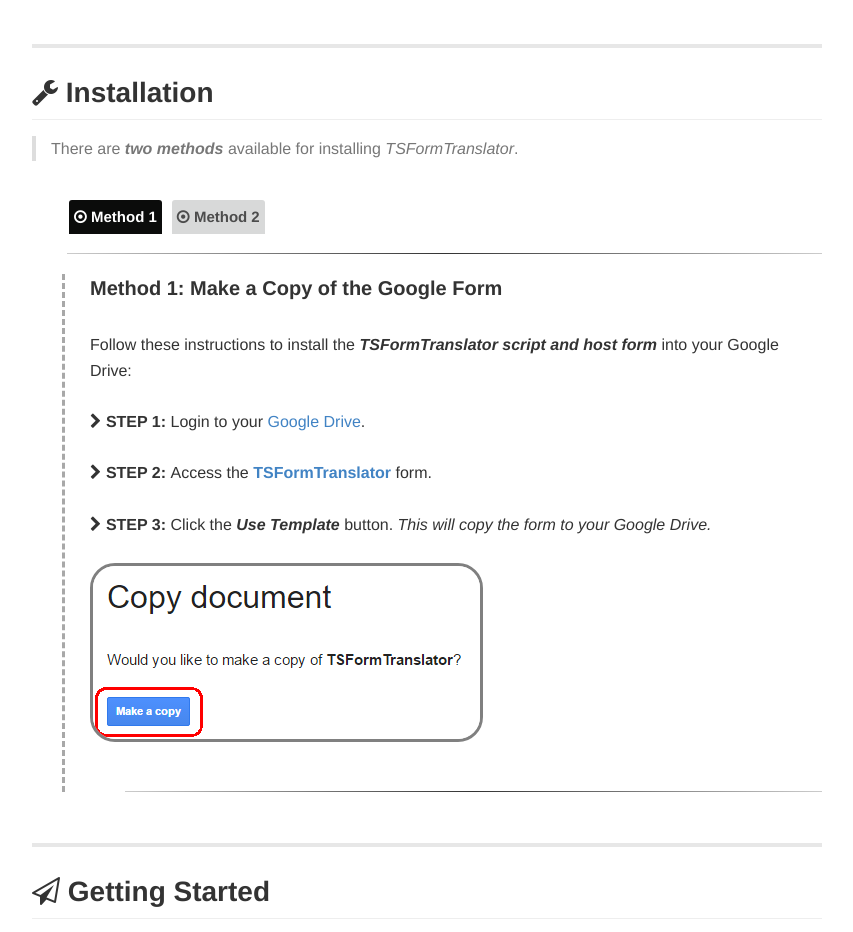
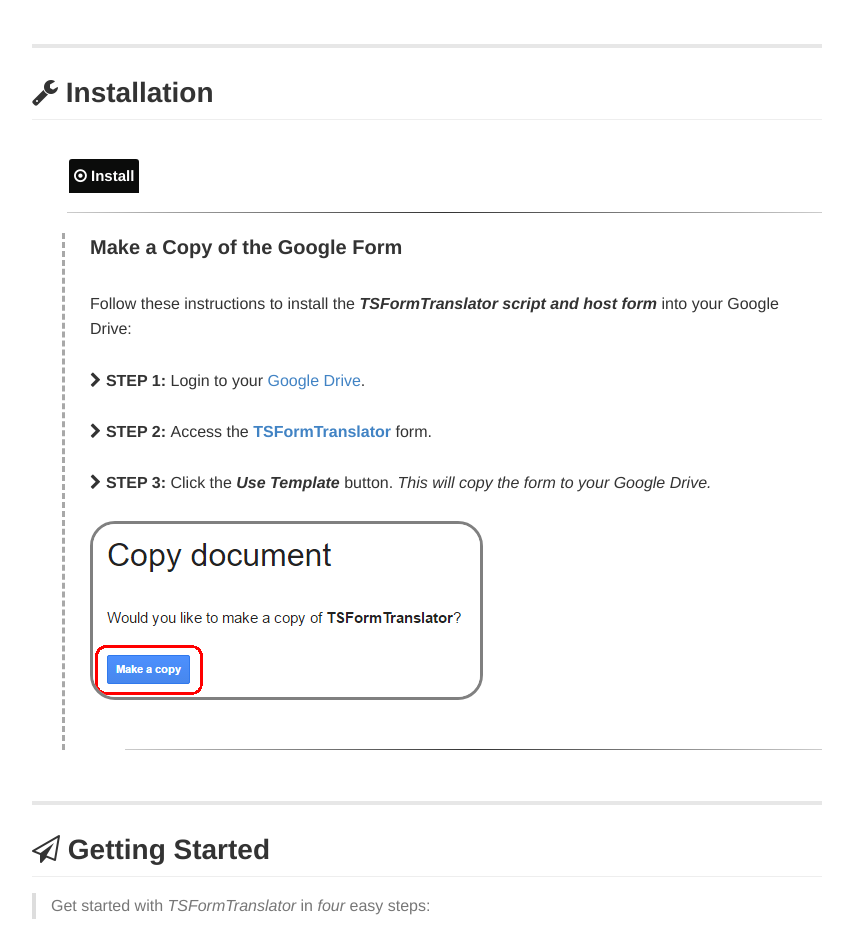
Before and after one commit to techstreams/TSFormTranslator, a plain HTML site: page index.html in a window 1280 px wide. Shown: the part 4026-4958 px from the top of the page, without its empty margins (213-1066 px from the left). Drawn offline with nearby package versions, Linux system fonts and the light colour scheme.

Commit message:
Update index.html

```diff
--- a/index.html
+++ b/index.html
@@ -170,19 +170,15 @@
 
 	<p><a id="install" name="install" href="#"></a></p>
 <h2><i class="fa fa-wrench"></i> Installation</h2>
-<blockquote>
-<p>There are <strong><em>two methods</em></strong> available for installing <em>TSFormTranslator</em>.  </p>
-</blockquote>
 
 	<div class="tabs">
 	    <ul class="tab-links" role="tablist">
-	        <li class="active" aria-controls="panel1" role="tab"><a href="#methodtab1"><i class="fa fa-dot-circle-o"></i> Method 1</a></li>
-	        <li aria-controls="panel2" role="tab"><a href="#methodtab2"><i class="fa fa-dot-circle-o"></i> Method 2</a></li>
+	        <li class="active" aria-controls="panel1" role="tab"><a href="#methodtab1"><i class="fa fa-dot-circle-o"></i> Install</a></li>
 	    </ul>
 	    <hr class="divider">
 	    <div class="tab-content">
 	        <div id="methodtab1" class="tab active instructions" aria-labeledby="methodtab1" role="tabpanel">
-	            <h4>Method 1: Make a Copy of the Google Form</h4>
+	            <h4>Make a Copy of the Google Form</h4>
 
 				<p>Follow these instructions to install the <strong><em>TSFormTranslator script and host form</em></strong> into your Google Drive:<br>
 				<br>
@@ -202,11 +198,6 @@
                 <hr class="divider">
 	        </div>
 
-	        <div id="methodtab2" class="tab instructions" aria-labeledby="methodtab2" role="tabpanel">
-                <h4>Method 2: Manual Installation</h4>
-<p>See the <a href="https://github.com/techstreams/TSFormTranslator" target="_blank">TSFormTranslator project on Github</a> for code and manual install instructions.</p>
-                <hr class="divider">
-	        </div>
 	    </div>
 	</div>
 	<hr>
```
